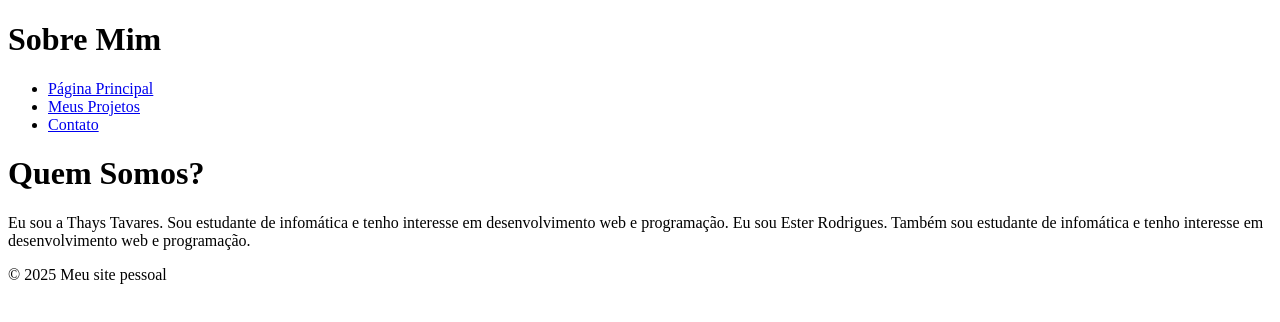
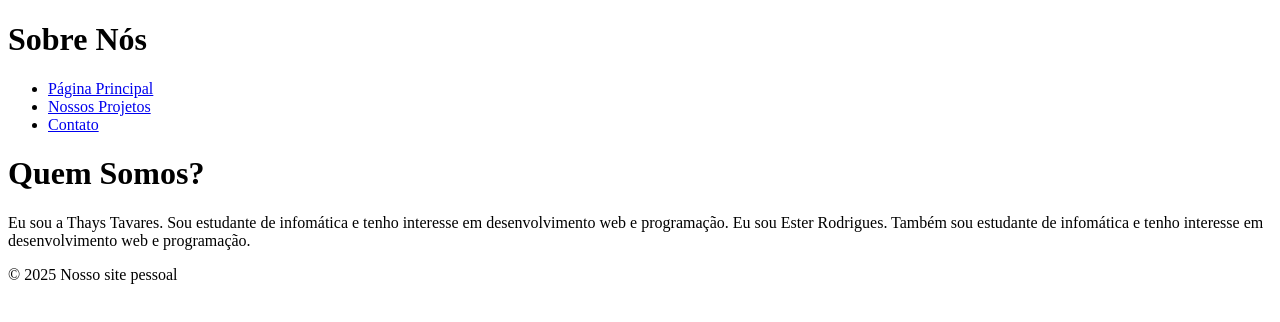
Before and after one commit to ThaysTavaress/Projeto04, a plain HTML site: page pages/sobre.html in a window 1280 px wide. Drawn offline with Linux system fonts and the light colour scheme.

Commit message:
Update sobre.html

```diff
--- a/pages/sobre.html
+++ b/pages/sobre.html
@@ -1,13 +1,13 @@
 <!DOCTYPE html>
 <html>
     <head>
-        <title>Sobre Mim</title>
+        <title>Sobre Nós</title>
     </head>
     <header>
-        <h1>Sobre Mim</h1>
+        <h1>Sobre Nós</h1>
         <ul>
             <li><a href="http://127.0.0.1:5500/Principal/index.html">Página Principal</a></li>
-            <li><a href="projetos.html">Meus Projetos</a></li>
+            <li><a href="projetos.html">Nossos Projetos</a></li>
             <li><a href="contato.html">Contato</a></li>
         </ul>
     </header>
@@ -15,10 +15,10 @@
         <h1>Quem Somos?</h1>
         <section>
         Eu sou a Thays Tavares. Sou estudante de infomática e tenho interesse em desenvolvimento web e programação.
-            Eu sou Ester Rodrigues. Também sou estudante de infomática e tenho interesse em desenvolvimento web e programação.
+        Eu sou Ester Rodrigues. Também sou estudante de infomática e tenho interesse em desenvolvimento web e programação.
         </section>
     </body>
     <footer>
-        <p>© 2025 Meu site pessoal</p>
+        <p>© 2025 Nosso site pessoal</p>
     </footer>
 </html>
```
